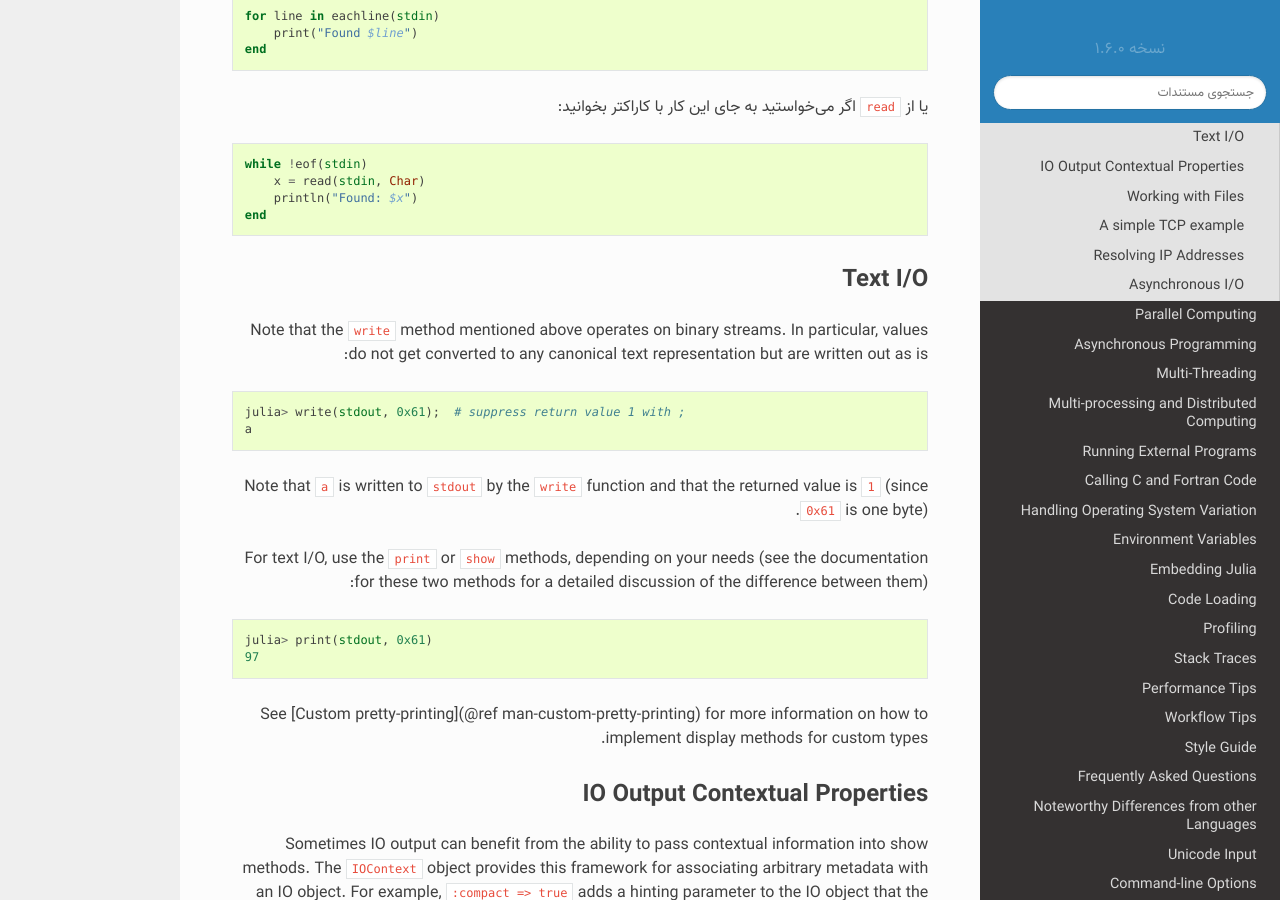
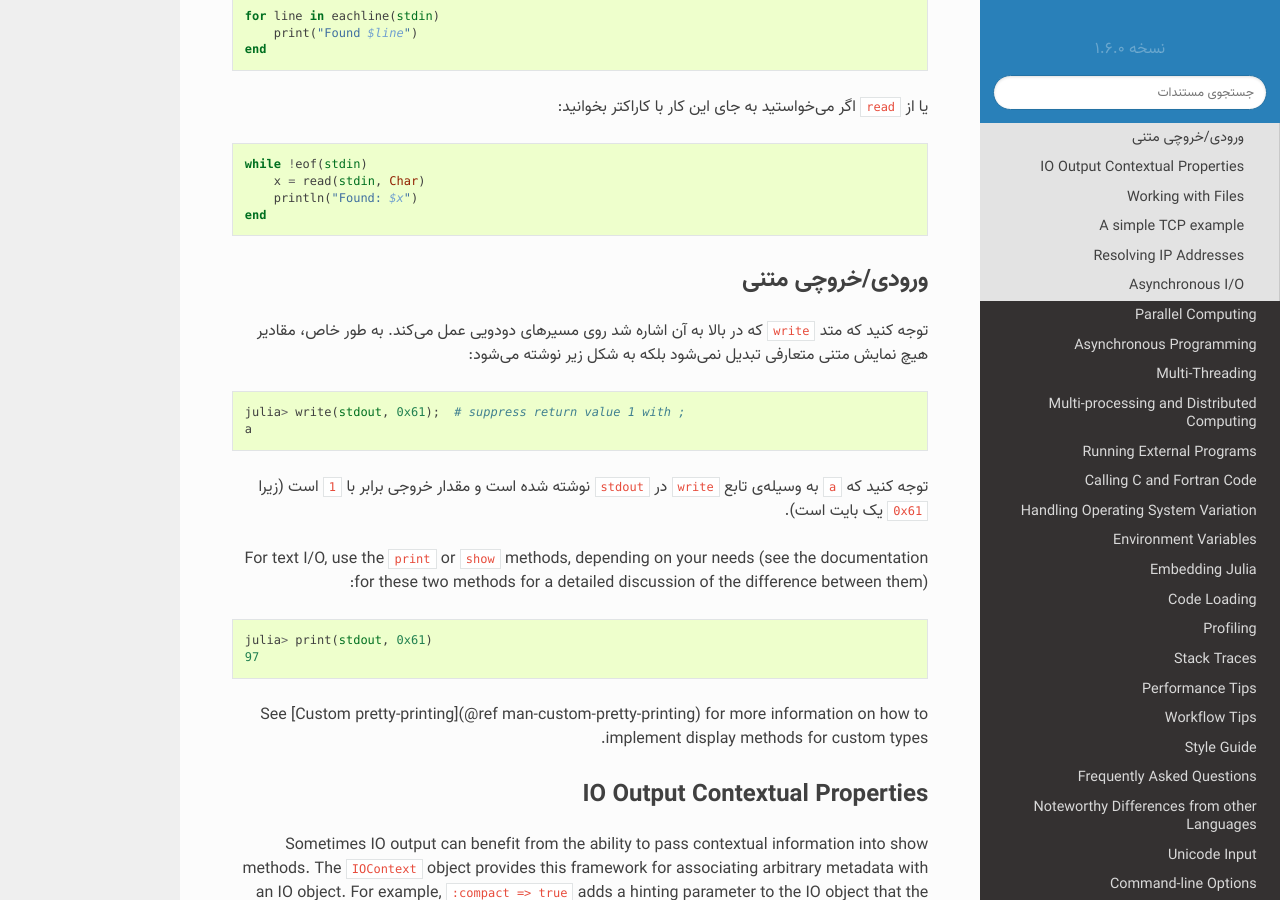
Before and after one commit to AppliedLinearAlgebra-Sharif/julia-docs, a Sphinx documentation site: the page built from docs/manual/networking-and-streams.md, in a window 1280 px wide and 900 px high, scrolled down 1583 px. Built offline with Sphinx 7.4.7 and the Read the Docs theme 2.0.0, drawn with Linux system fonts in a browser that asks for light colours; pages that are not in the unit, such as notebooks, are missing from menus.

Commit message:
Update networking-and-streams.md

````diff
--- a/docs/manual/networking-and-streams.md
+++ b/docs/manual/networking-and-streams.md
@@ -80,18 +80,16 @@ while !eof(stdin)
 end
 ```
 
-## Text I/O
+## ورودی/خروچی متنی
 
-Note that the `write` method mentioned above operates on binary streams. In particular,
-values do not get converted to any canonical text representation but are written out as is:
+توجه کنید که متد `write` که در بالا به آن اشاره شد روی مسیرهای دودویی عمل می‌کند. به طور خاص، مقادیر هیچ نمایش متنی متعارفی تبدیل نمی‌شود بلکه به شکل زیر نوشته می‌شود:
 
 ```julia
 julia> write(stdout, 0x61);  # suppress return value 1 with ;
 a
 ```
 
-Note that `a` is written to `stdout` by the `write` function and that the returned
-value is `1` (since `0x61` is one byte).
+توجه کنید که `a` به وسیله‌ی تابع `write` در `stdout` نوشته شده است و مقدار خروجی برابر با ‍‍`1` است (زیرا `0x61` یک بایت است).
 
 For text I/O, use the `print` or `show` methods, depending on your needs (see
 the documentation for these two methods for a detailed discussion of the difference between them):
````
